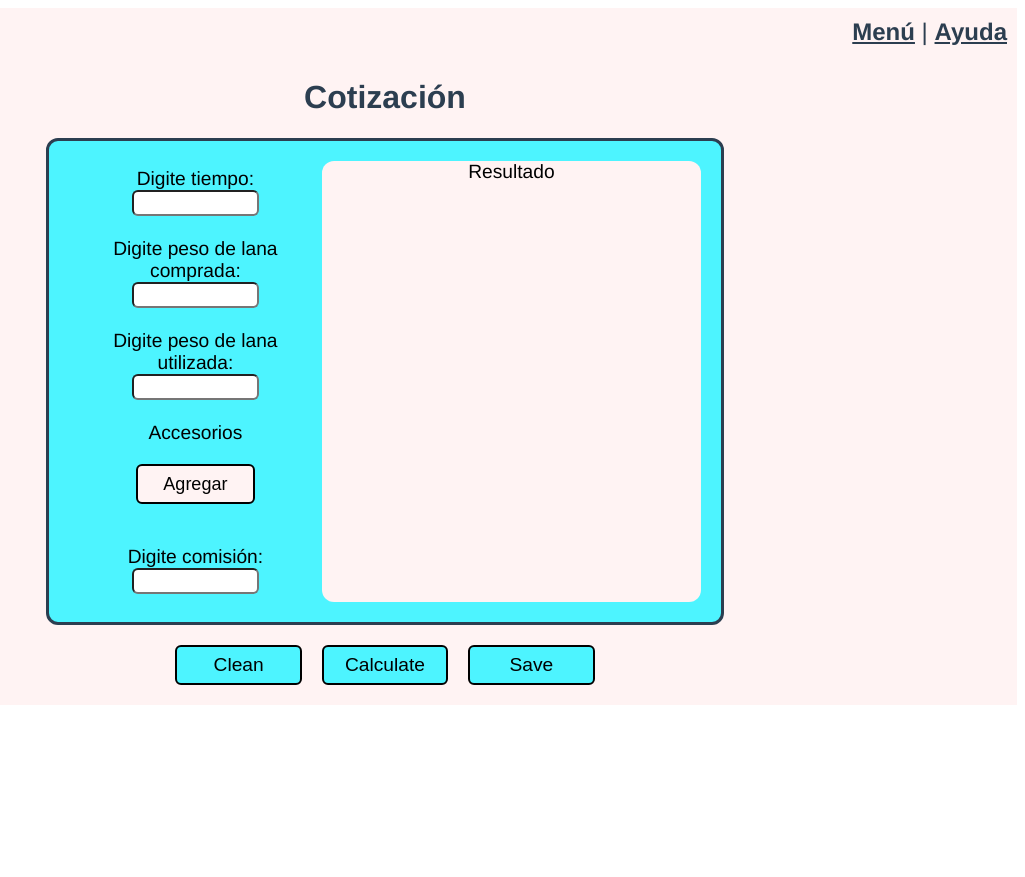
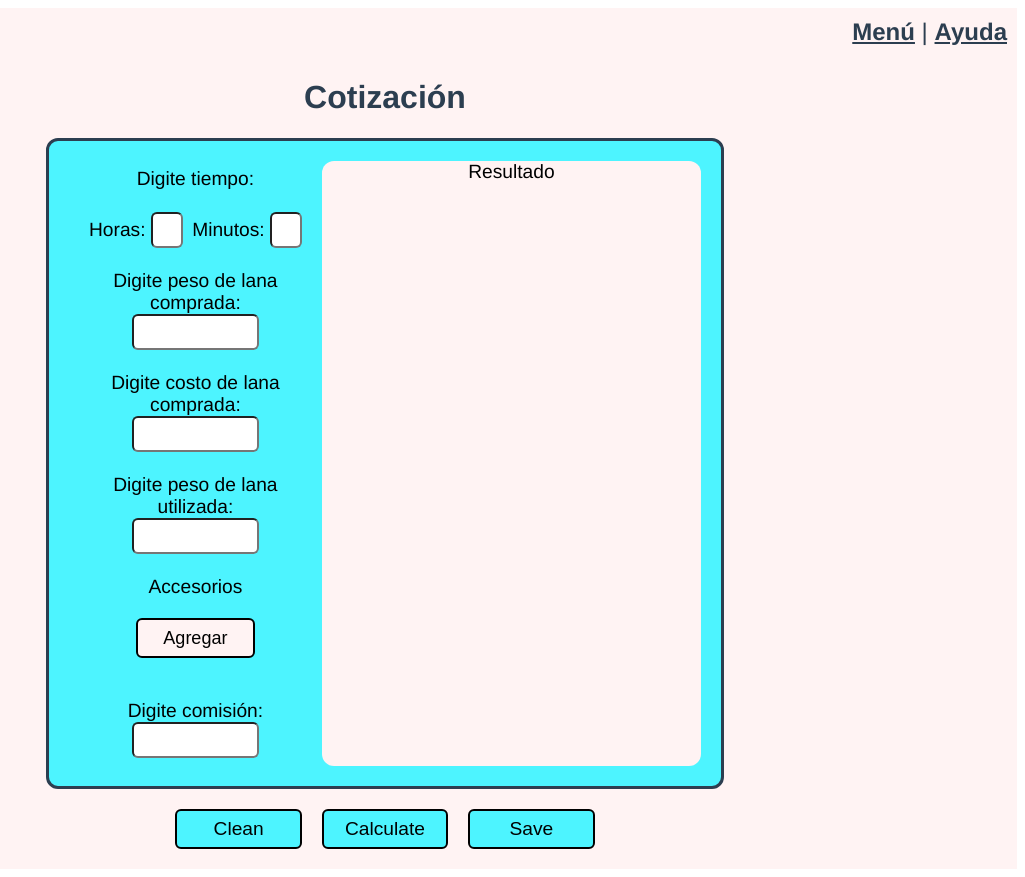
Before and after one commit to hcaceres9428/projects_vue, a Vue app in the folder tdp_project/: page /#/calcular in a window 1280 px wide. Shown: the whole page, without its empty margins (255-1280 px from the left). Before the commit the page ends 800 px from the top, so only its background shows below. Built offline with nearby package versions, Linux system fonts and the light colour scheme.

Commit message:
Changes calculadora

```diff
--- a/tdp_project/src/components/FormularioCalcular.vue
+++ b/tdp_project/src/components/FormularioCalcular.vue
@@ -3,9 +3,15 @@
     <h1>Cotización</h1>
     <div class="Calc_1">
       <aside class="datecal">
-        <label for="Tiempo">Digite tiempo:</label><br>
+        <div class="tiempo">
+        <label for="Tiempo">Digite tiempo:</label><br><br>
+        <label for="Tiempo">Horas: </label><input type="number">
+        <label for="Tiempo">&ensp;Minutos: </label>
         <input type="number"><br><br>
+        </div>
         <label for="PesolanaC">Digite peso de lana comprada: </label><br>
+        <input type="number"><br><br>
+        <label for="CostolanaC">Digite costo de lana comprada: </label><br>
         <input type="number"><br><br>
         <label for="PesolanaU">Digite peso de lana utilizada: </label><br>
         <input type="number"><br><br>
--- a/tdp_project/src/views/CalcularView.vue
+++ b/tdp_project/src/views/CalcularView.vue
@@ -41,10 +41,17 @@ section{
     text-align: center;
     padding: 3%;
 }
+.tiempo input{
+    font-family: Arial, Helvetica, sans-serif;
+    font-size: large;
+    width: 10%;
+    height: 30px;
+}
 input{
+    font-size: large;
     border-radius: 6px;
     width: 50%;
-    height: 20px;
+    height: 30px;
 }
 input[type=submit] {
     background-color: #4DF4FF;
```
